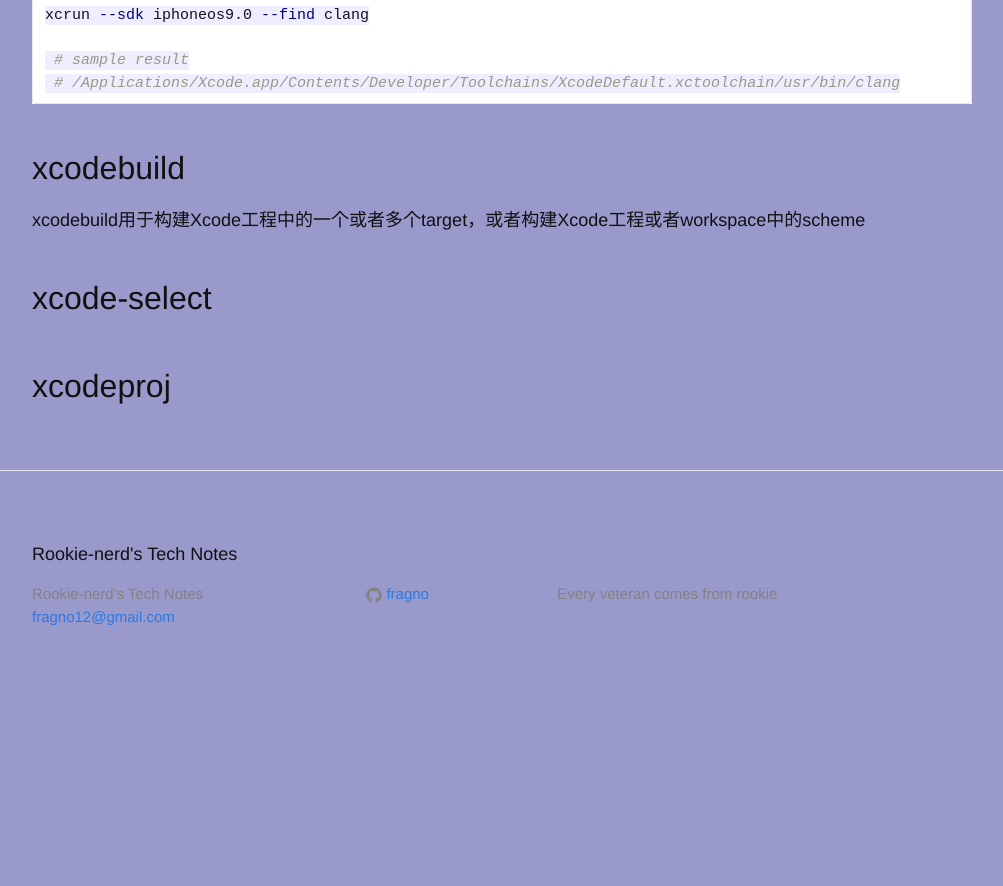
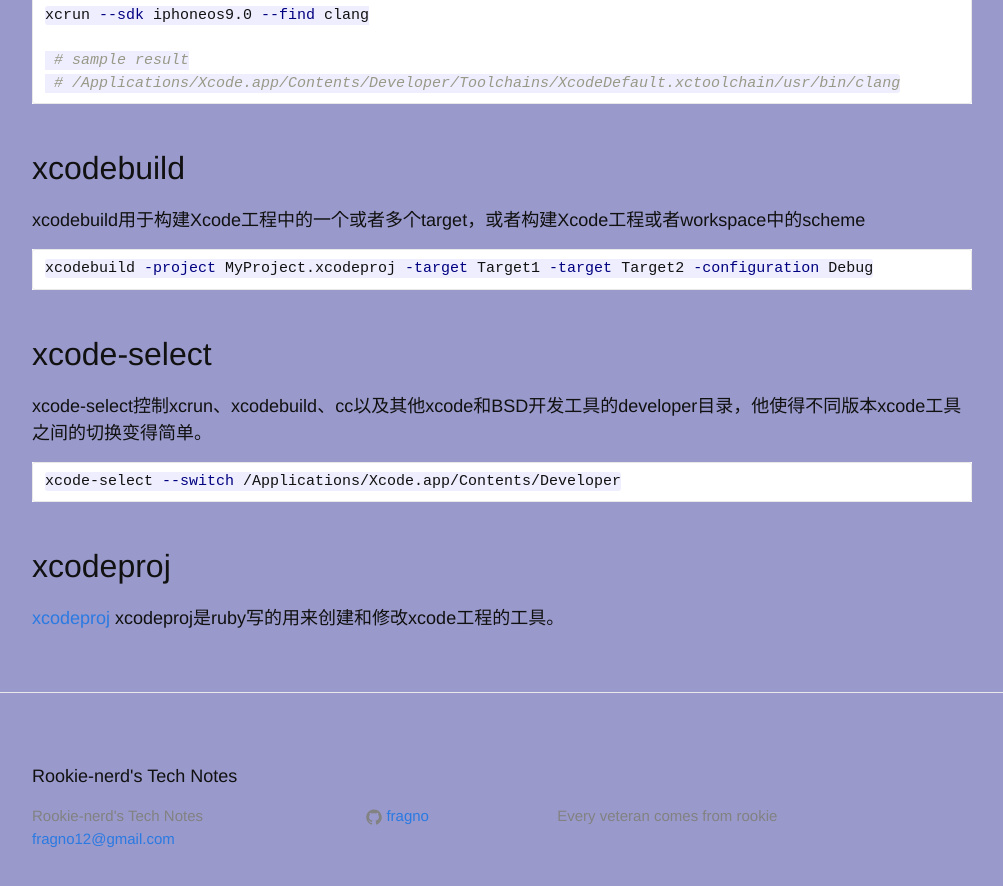
Before and after one commit to rookie-nerd/rookie-nerd.github.io, a Jekyll site: the page built from _posts/2016-01-24-CocoaPods详解.markdown, in a window 1280 px wide and 900 px high, scrolled down 1783 px. Shown: the top 886 px of the window, without its empty margins (138-1141 px from the left). Built offline with Jekyll 4.4.1, drawn with Linux system fonts in a browser that asks for light colours; before the commit the page ends 2471 px from its top, so only the background shows below that.

Commit message:
D:[添加xcodeproj、xcode-select、xcodebuild]

````diff
--- a/_posts/2016-01-24-CocoaPods详解.markdown
+++ b/_posts/2016-01-24-CocoaPods详解.markdown
@@ -50,8 +50,16 @@
 
 ## xcodebuild
 xcodebuild用于构建Xcode工程中的一个或者多个target，或者构建Xcode工程或者workspace中的scheme
-
+```shell
+xcodebuild -project MyProject.xcodeproj -target Target1 -target Target2 -configuration Debug
+```
 
 ## xcode-select
+xcode-select控制xcrun、xcodebuild、cc以及其他xcode和BSD开发工具的developer目录，他使得不同版本xcode工具之间的切换变得简单。
+```shell
+xcode-select --switch /Applications/Xcode.app/Contents/Developer
+```
 
 ## xcodeproj
+[xcodeproj](http://www.rubydoc.info/gems/xcodeproj)
+xcodeproj是ruby写的用来创建和修改xcode工程的工具。
````
